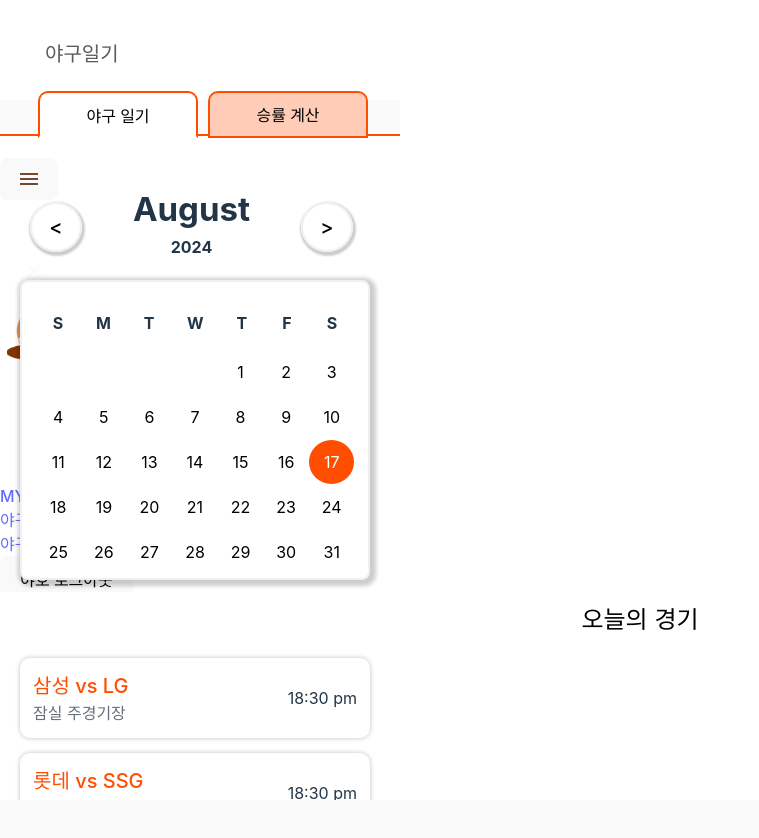
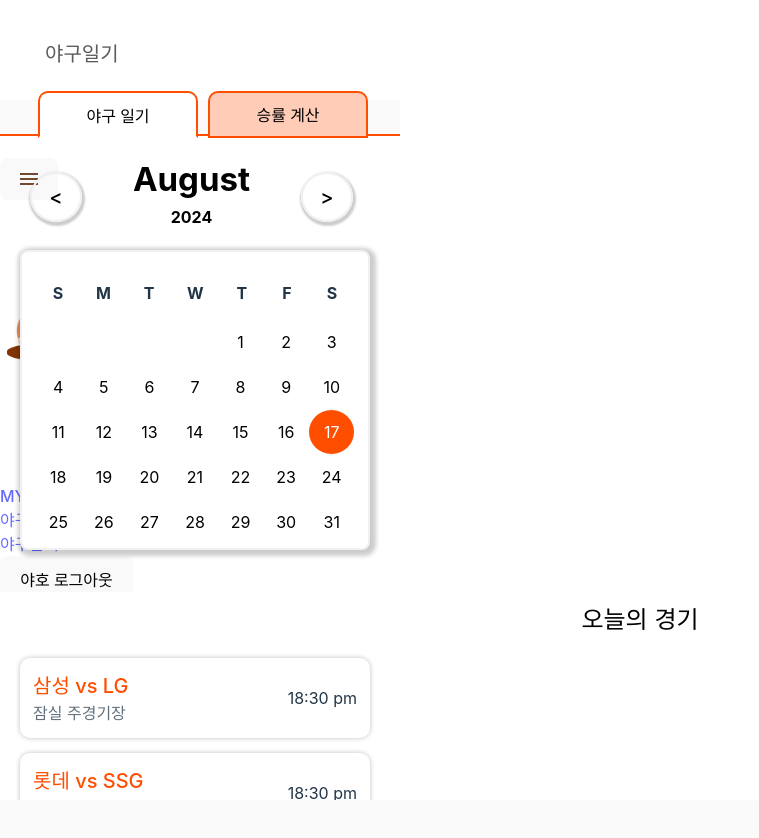
Before and after one commit to YahoProject/Yaho_FrontEnd, a React (Vite) app: page /calendar in a window 1280 px wide. Shown: the top 838 px of the page, without its empty margins (0-759 px from the left). Built offline with nearby package versions, Linux system fonts and the light colour scheme; no server answers; the HTML template or start-up script is replaced by a standard one.

Commit message:
Update CustomCalendar.css

```diff
--- a/src/styles/CustomCalendar.css
+++ b/src/styles/CustomCalendar.css
@@ -12,7 +12,7 @@
   height:360px;
   width: 100%;
   max-width: 370px;
-  top:150px;
+  top:120px;
   margin-left:-10px;
 
 }
@@ -27,6 +27,7 @@
   left:15px;
   align-items: center;
   padding: 5px;
+  color:black;
 }
 .calendar-header button{
   margin-top:-30px;
```
